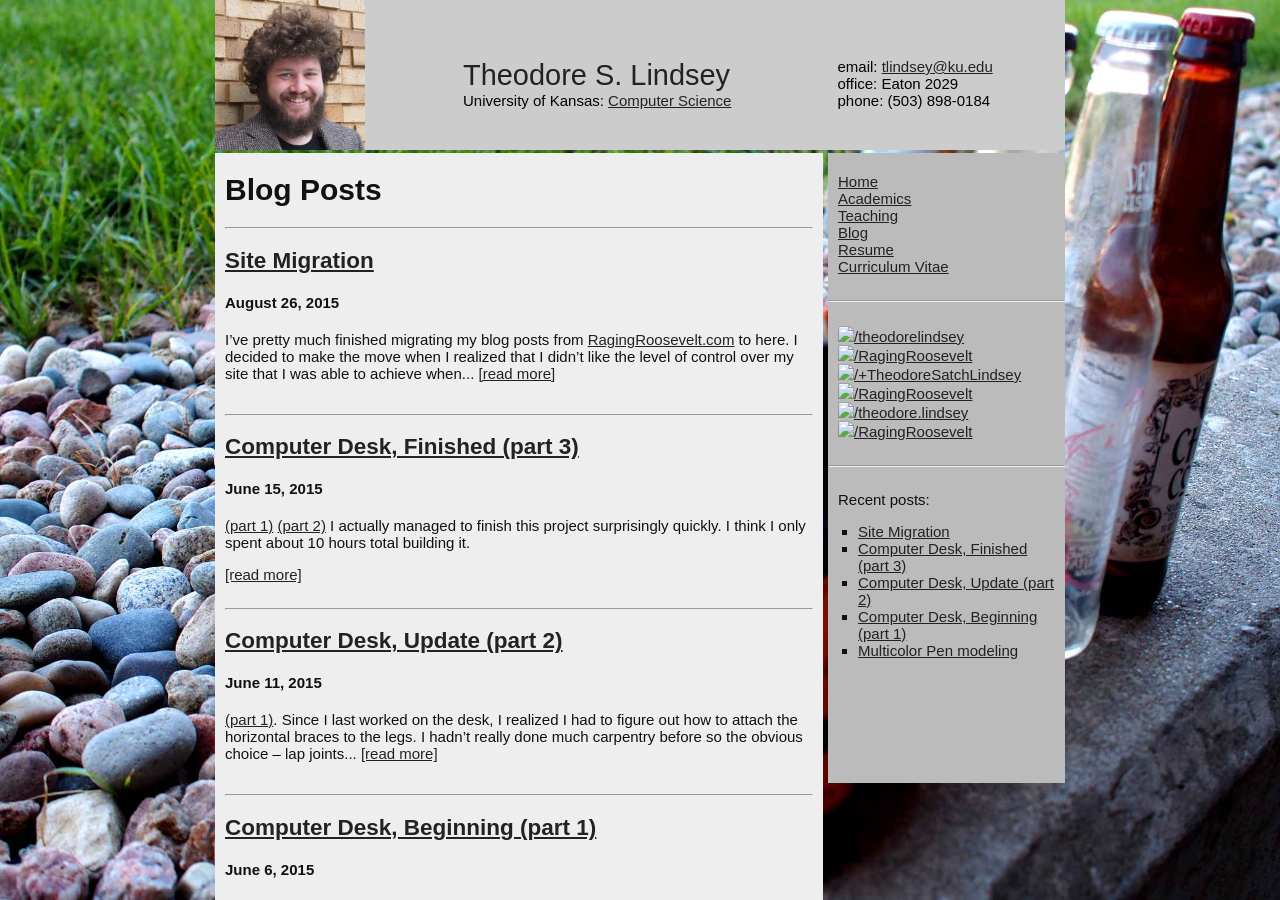
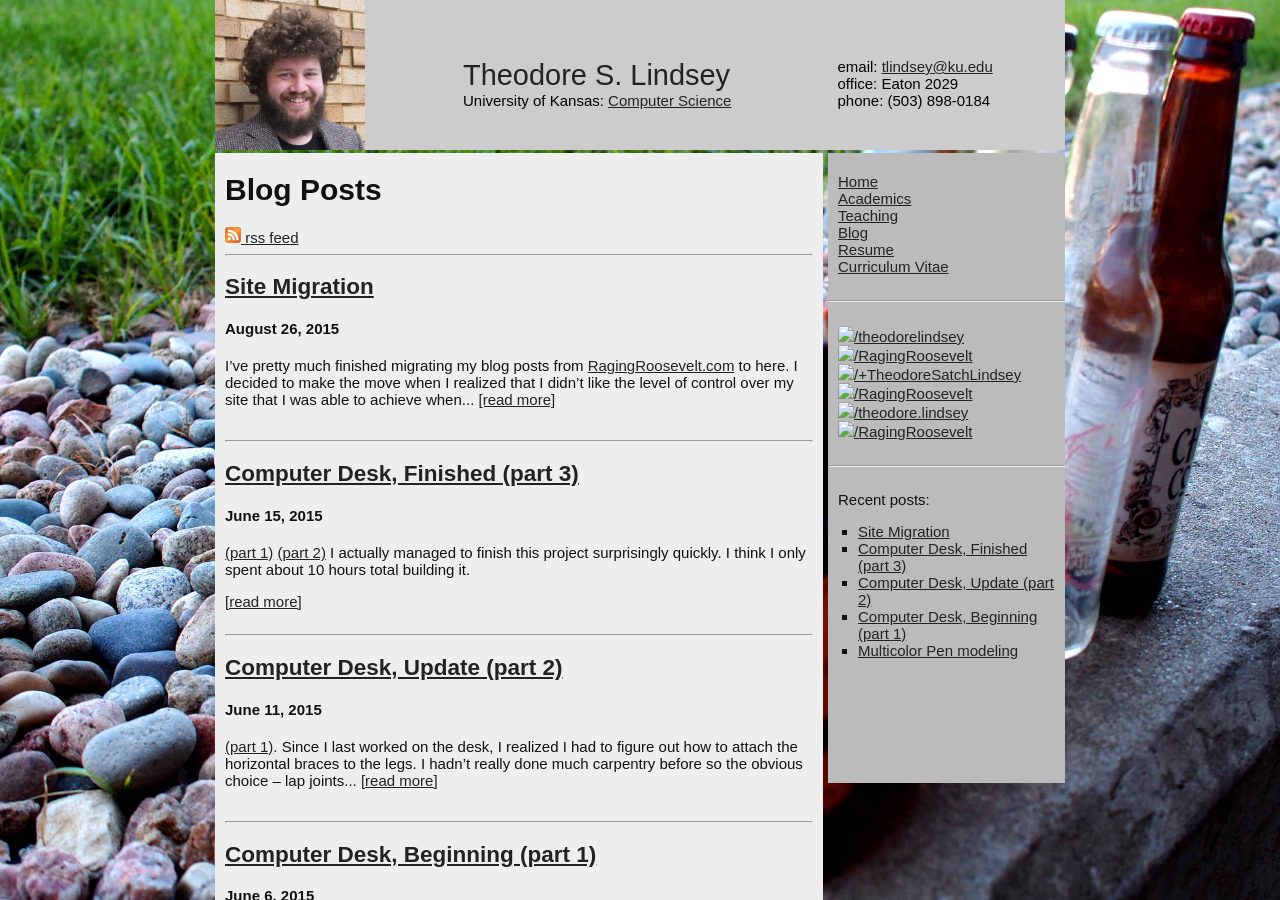
Before and after one commit to RagingRoosevelt/RagingRoosevelt.github.io, a Jekyll site: the page built from blog/index.html, in a window 1280 px wide and 900 px high. Built offline with Jekyll 4.4.1, drawn with Linux system fonts in a browser that asks for light colours; the list of posts is cut into pages by our own code.

Commit message:
added rss feed link

```diff
--- a/_config.yml
+++ b/_config.yml
@@ -1,10 +1,12 @@
 # Site settings
 title: Theodore S. Lindsey
 email: theodore@theodorelindsey.com
+baseurl: "" # the subpath of your site, e.g. /blog/
+# for rss, etc
+name: Theodore S. Lindsey
+url: "http://theodorelindsey.com" # the base hostname & protocol for your site
 description: > # this means to ignore newlines until "baseurl:"
   Personal and professional website for Theodore S. Lindsey.
-baseurl: "" # the subpath of your site, e.g. /blog/
-url: "http://theodorelindsey.com" # the base hostname & protocol for your site
 
 # usernames
 username_twitter: RagingRoosevelt
--- a/blog/index.html
+++ b/blog/index.html
@@ -7,6 +7,8 @@ last_modified_at: 2014-08-25
 
 <h1>Blog Posts</h1>
 
+<a href="./feed.xml"><img style="width: 16px" src="/images/icons/rss.svg" /> rss feed</a>
+
 <hr />
 {% for post in site.posts limit: 20 %}
     <h2><a href="{{post.url}}">{{ post.title }}</a></h2>
```
Also changed, not shown: images/icons/rss.svg (added).
